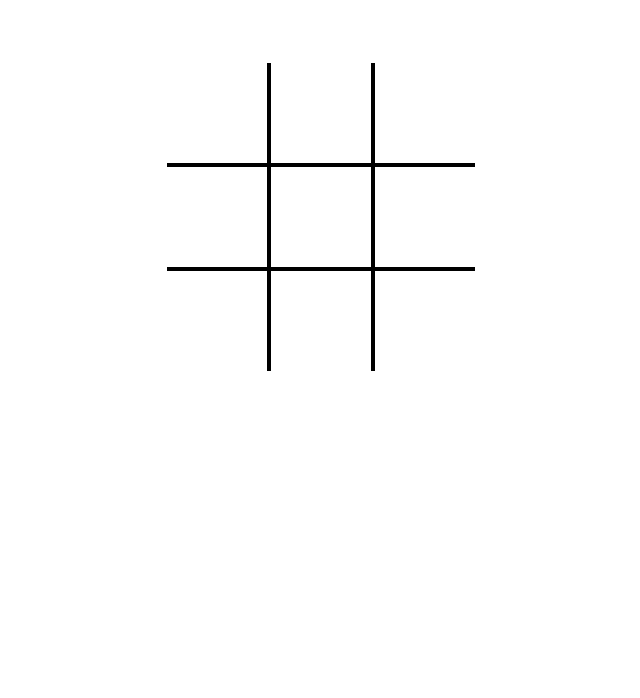
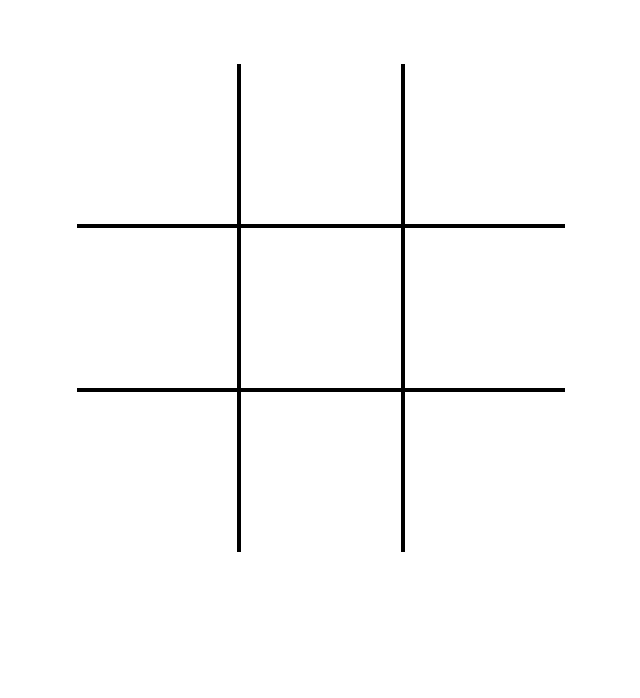
Before and after one commit to lennking/TicTacToe, a plain HTML site: page index.html in a window 1280 px wide. Shown: the part 102-800 px from the top of the page, without its empty margins (319-959 px from the left). Drawn offline with Linux system fonts and the light colour scheme.

Commit message:
reformat: game board with flex

```diff
--- a/styles.css
+++ b/styles.css
@@ -6,6 +6,7 @@ html, body{
     height: 100vh;
 }
 body {
+    font-family: roboto, arial;
     margin: 0;
     display: flex;
     flex-direction: column;
@@ -23,7 +24,12 @@ h1{
     gap: 4px;
 }
 .cell {
+    display: flex;
+    align-items: center;
+    justify-content: center;
+    font-size: 10rem;
     background-color: white;
-    width: 100px;
-    height: 100px;
+    width: 10rem;
+    height: 10rem;
+    display: flex;
 }
```
